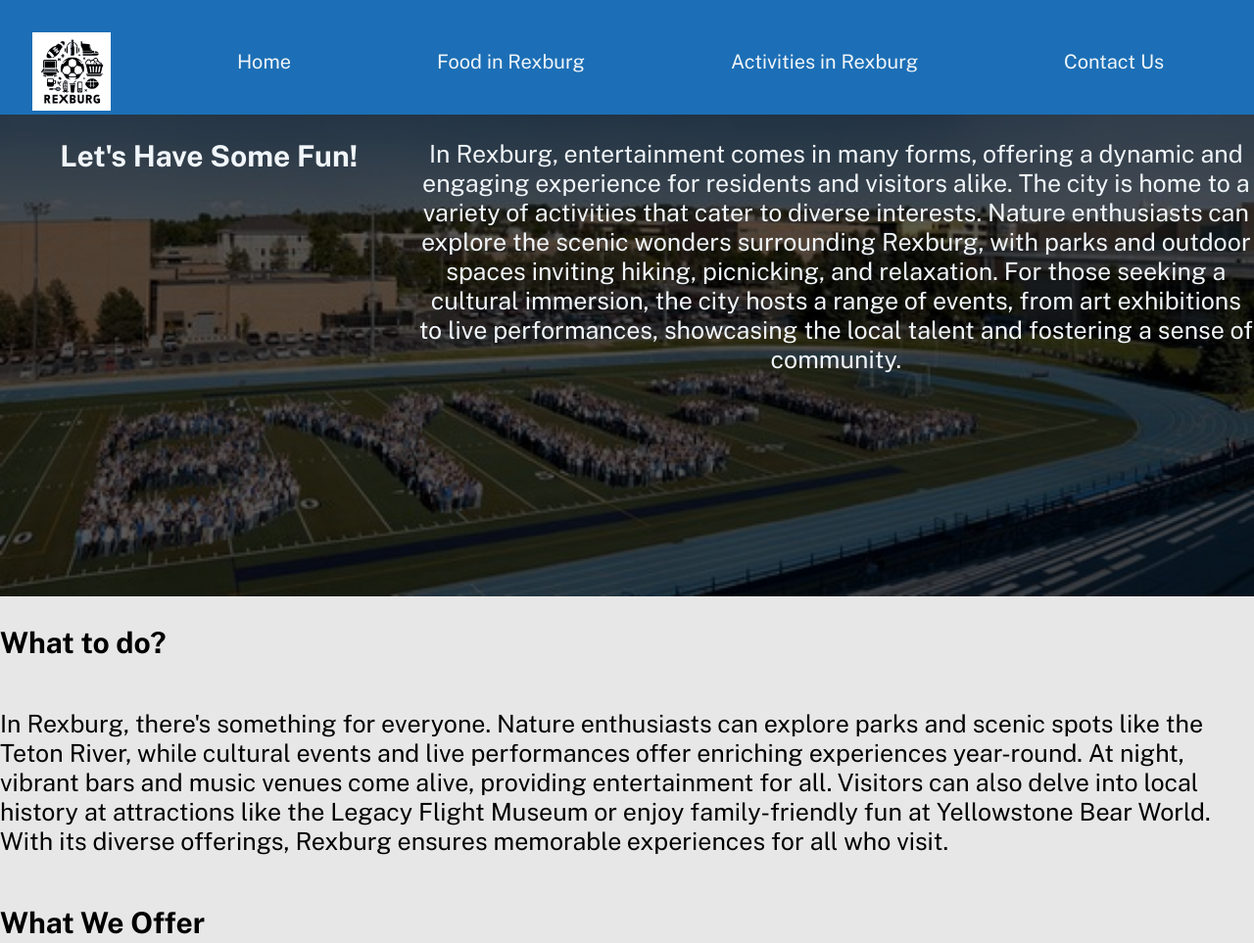
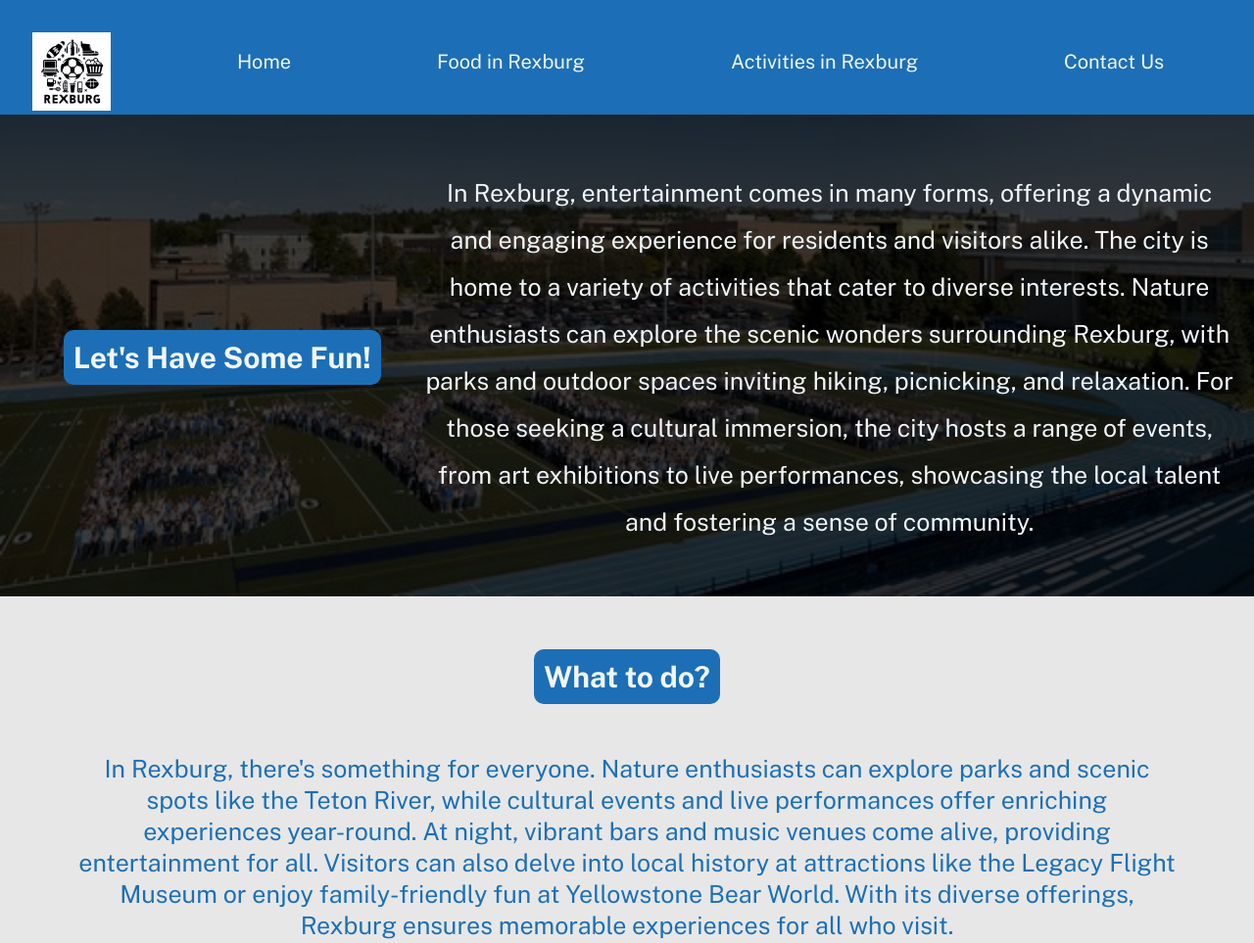
Before and after one commit to Logan-Lay/wdd-130, a plain HTML site: page Personal Site Project/activities.html in a window 1280 px wide. Shown: the top 963 px of the page at 98% size. Drawn offline with nearby package versions, Linux system fonts and the light colour scheme.

Commit message:
progress on website

```diff
--- a/Personal Site Project/activities.html
+++ b/Personal Site Project/activities.html
@@ -21,7 +21,9 @@
         <main class="activities-grid">
             <div id="activities-main">
                 <div id="top-content">
+
                     <h2 id="activities-head1">Let's Have Some Fun!</h2>
+
                     <p id="activities-p-1">
                         In Rexburg, entertainment comes in many forms, offering a dynamic and engaging experience
                         for residents and visitors alike. The city is home to a variety of activities that cater to
@@ -34,6 +36,7 @@
                         <img id="football-field" src="images/byui_rexburg.jpg" alt="BYUI football field with students">
                     </div>
                 </div>
+
                 <h2 id="activities-head2">What to do?</h2>
                 <p id="activities-p-2">
                     In Rexburg, there's something for everyone. Nature enthusiasts can explore parks and scenic spots
@@ -44,6 +47,7 @@
                     memorable experiences for all who visit.
                 </p>
 
+                <div id="bottom-content">
                     <h2 id="activities-head3">What We Offer</h2>
                     <p id="activities-p-3">
                         Rexburg's entertainment extends into its vibrant social scene, with lively bars, pubs, and music
@@ -53,13 +57,12 @@
                         diverse entertainment options that make Rexburg a hub of activity and a destination that leaves a
                         lasting impression on all who experience its lively atmosphere.
                     </p>
-                <section id="ropes-course-img">
-                    <div>
+                        <div id="rope-img">
                             <img id="rope-course" src="images/ropes_course_rexburg.png" alt="Girl on ropes course">
+                        </div>
                 </div>
                 <h2 id="map-title2">Let's Go!</h2>
                 <iframe src="https://www.google.com/maps/embed?pb=!1m18!1m12!1m3!1d46051.852685983045!2d-111.82938243156482!3d43.83010496902466!2m3!1f0!2f0!3f0!3m2!1i1024!2i768!4f13.1!3m3!1m2!1s0x53540a4b807a98b1%3A0x4a49d8d1d2181c73!2sRexburg%2C%20ID!5e0!3m2!1sen!2sus!4v1710438620289!5m2!1sen!2sus" width="600" height="450" style="border:0;" allowfullscreen="" loading="lazy" referrerpolicy="no-referrer-when-downgrade"></iframe>
-                </section>
             </div>
         </main>
         <footer>
--- a/Personal Site Project/styles/styles.css
+++ b/Personal Site Project/styles/styles.css
@@ -295,23 +295,23 @@ main {
 }
 
 /* SUBPAGE 2: ACTIVITIES IN REXBURG */
-
-/* @media only screen and (max-width: 1366px) {
+/*
+@media only screen and (max-width: 1366px) {
     .parallax {
       background-attachment: scroll;
     }
-  }
+  } */
 
-  .parallax {
-    background-image: url("images/byui_rexburg.jpg"); Replace "your-image.jpg" with the path to your background image */
-    /* background-attachment: fixed;
-    background-position: center;
-    background-repeat: no-repeat;
-    background-size: cover;
-    height: 100vh; /* Set the height to 100 viewport height units to make it full-screen */
-    /* position: relative;
-    z-index: -1; /* Ensure the parallax background stays behind the content */
-  /* } */
+  /* .parallax { */
+    /* background-image: url("images/byui_rexburg.jpg"); Replace "your-image.jpg" with the path to your background image */
+    /* background-attachment: fixed; */
+    /* background-position: center; */
+    /* background-repeat: no-repeat; */
+    /* background-size: cover; */
+    /* height: 100vh; Set the height to 100 viewport height units to make it full-screen */
+    /* position: relative; */
+    /* z-index: -1; Ensure the parallax background stays behind the content */
+    /* } */
 
 #activities-main {
     display: grid;
@@ -322,23 +322,31 @@ h2, p {
     font-family: var(--paragraph-font);
 }
 
-#top-content {
+#top-content, #bottom-content {
     display: grid;
-    grid-template-columns: 1fr 1fr 1fr;
+    grid-template-columns: 20px 1fr 1fr 1fr 20px;
 }
 
-#activities-head1 {
-    grid-row: 1/3;
-    grid-column: 1/2;
+#activities-head1, #activities-head3 {
+    grid-row: 2/3;
+    grid-column: 2/3;
     color: var(--accent1-color);
     text-align: center;
+    margin: auto;
+    background-color: var(--primary-color);
+    padding: 10px;
+    border-radius: 10px;
 }
 
-#activities-p-1 {
-    grid-row: 1/3;
-    grid-column: 2/4;
+#activities-p-1, #activities-p-3 {
+    grid-row: 2/3;
+    grid-column: 3/5;
     color: var(--accent1-color);
     text-align: center;
+    margin: auto;
+    line-height: 3rem;
+    /* background-color: var(--primary-color); */
+    /* padding-right: 7%; */
 
 }
 
@@ -350,13 +358,35 @@ h2, p {
     font-size: 25px;
 }
 
-#field-img {
+#field-img, #rope-img{
     z-index: -1;
-    grid-row: 1/3;
-    grid-column: 1/4;
+    grid-row: 1/4;
+    grid-column: 1/6;
 }
 
-#football-field {
+
+#football-field, #rope-course{
     width: 100%;
-    filter: brightness(35%)
+    filter: brightness(25%)
 }
+
+#activities-head2 {
+    margin: auto;
+    text-align: center;
+    margin-top: 50px;
+    padding: 10px;
+    border-radius: 10px;
+    background-color: var(--primary-color);
+    color: var(--accent1-color)
+}
+
+#activities-p-2 {
+    margin: auto;
+    text-align: center;
+    color: var(--primary-color);
+    padding-top: 50px;
+    padding-bottom: 50px;
+    padding-left: 80px;
+    padding-right: 80px;
+    line-height: 2rem;
+}
```
Also changed, not shown: Personal Site Project/images/ropes_course_rexburg.png. Lines whose indentation alone changed are shown as unchanged.
